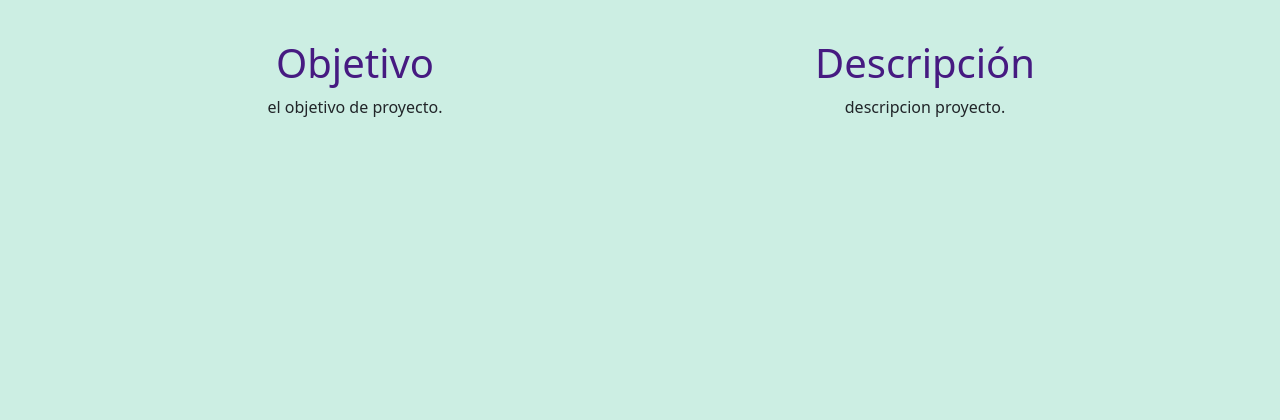
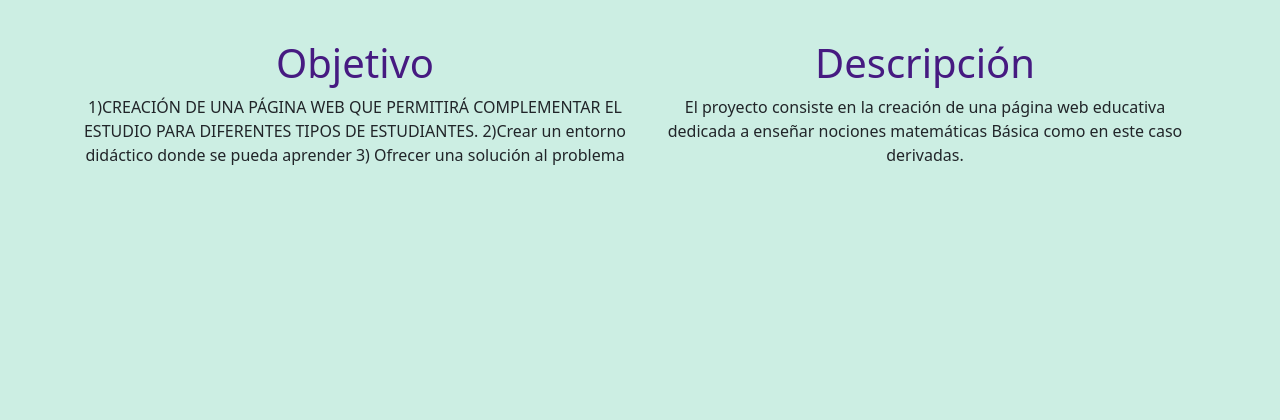
Before and after one commit to MiguelCastillo142/tech-math, a Django app: page / in a window 1280 px wide. Shown: the part 86-506 px from the top of the page. Run offline with Django 4.2, Linux system fonts and the light colour scheme.

Commit message:
Commit final

```diff
--- a/templates/index.html
+++ b/templates/index.html
@@ -6,11 +6,17 @@
         <div class="row">
             <div class="col-md-6">
                 <h1 style="color: rgb(70, 26, 129);">Objetivo</h1>
-                <p>el objetivo de proyecto.</p>
+                <p>1)CREACIÓN DE UNA PÁGINA WEB QUE PERMITIRÁ COMPLEMENTAR EL ESTUDIO PARA DIFERENTES TIPOS DE ESTUDIANTES.
+
+                    2)Crear un entorno didáctico donde se pueda aprender
+
+                    3) Ofrecer una solución al problema
+                    </p>
             </div>
             <div class="col-md-6">
                 <h1 style="color: rgb(70, 26, 129);">Descripción</h1>
-                <p>descripcion proyecto.</p>
+                <p>El proyecto consiste en la creación de una página web educativa dedicada a enseñar nociones matemáticas Básica como en este caso derivadas.
+                </p>
             </div>
         </div>
     </div>
```
